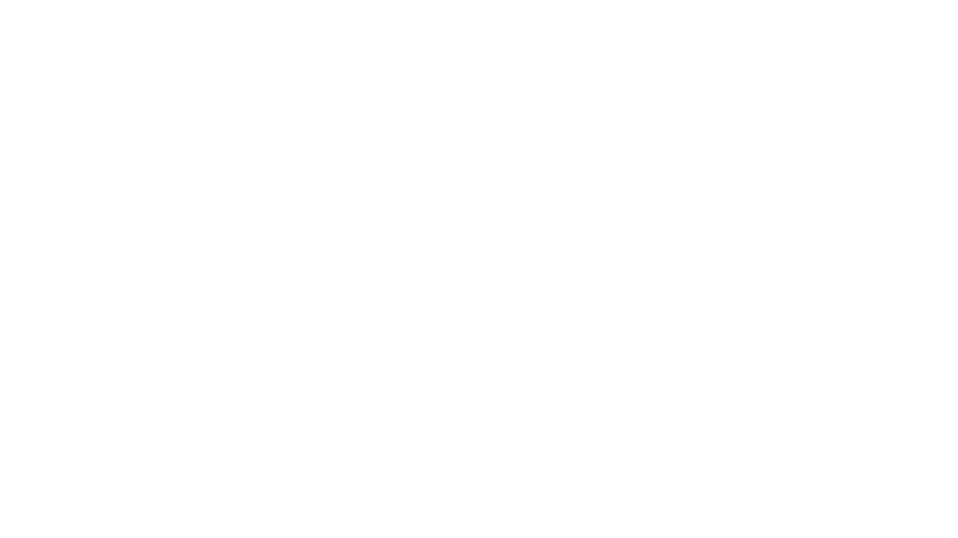
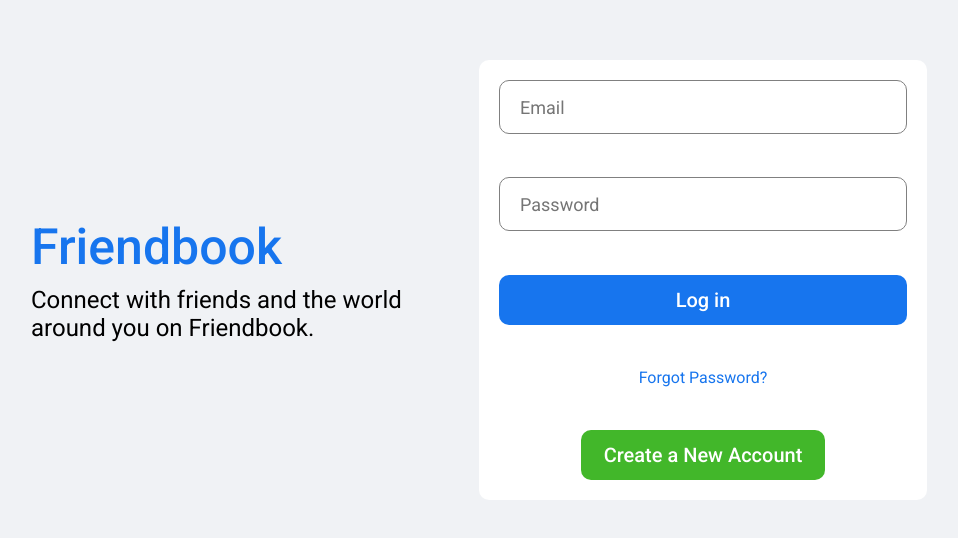
Before and after one commit to giou55/social-media-react, a React (Create React App) app: page /login in a window 1280 px wide. Shown: the part 120-658 px from the top of the page, without its empty margins (161-1119 px from the left). Built offline with nearby package versions, Linux system fonts and the light colour scheme.

Commit message:
fix the routes using user object

```diff
--- a/src/App.js
+++ b/src/App.js
@@ -3,9 +3,13 @@
 import Register from "./pages/register/Register";
 import Profile from "./pages/profile/Profile";
 
-import { BrowserRouter as Router, Switch, Route } from "react-router-dom";
+import { BrowserRouter as Router, Switch, Route, Redirect } from "react-router-dom";
+import { useContext } from "react";
+import { AuthContext } from "./context/AuthContext";
 
 function App() {
+    const {user} = useContext(AuthContext);
+
 	return (
 		<Router>
 			<Switch>
@@ -13,13 +17,13 @@
 					<Profile />
 				</Route>
 				<Route path="/login">
-					<Login />
+					{user ? <Redirect to="/" /> : <Login />}
 				</Route>
 				<Route path="/register">
-					<Register />
+					{user ? <Redirect to="/" /> : <Register />}
 				</Route>
 				<Route exact path="/">
-					<Home />
+					{user ? <Home /> : <Register />}
 				</Route>
 			</Switch>
 		</Router>
--- a/src/apiCalls.js
+++ b/src/apiCalls.js
@@ -1,11 +1,11 @@
 import axios from "axios";
 
 export const loginCall = async (userCredential, dispatch) => {
-    dispatch({type: "LOGIN_START"});
-    try {
-        const res = await axios.post("auth/login", userCredential);
-        dispatch({type:"LOGIN_SUCCESS", payload: res.data});
-    } catch (err) {
-        dispatch({ type: "LOGIN_FAILURE", payload: err });
-    }
-}
+	dispatch({ type: "LOGIN_START" });
+	try {
+		const res = await axios.post("/auth/login", userCredential);
+		dispatch({ type: "LOGIN_SUCCESS", payload: res.data });
+	} catch (err) {
+		dispatch({ type: "LOGIN_FAILURE", payload: err });
+	}
+};
--- a/src/context/AuthContext.js
+++ b/src/context/AuthContext.js
@@ -9,7 +9,7 @@
 
 export const AuthContext = createContext(INITIAL_STATE);
 
-export const AuthContextProvider = ({ childen }) => {
+export const AuthContextProvider = ({ children }) => {
 	const [state, dispatch] = useReducer(AuthReducer, INITIAL_STATE);
 
 	return (
@@ -21,7 +21,7 @@
 				dispatch,
 			}}
 		>
-			{childen}
+			{children}
 		</AuthContext.Provider>
 	);
 };
--- a/src/pages/login/Login.jsx
+++ b/src/pages/login/Login.jsx
@@ -2,12 +2,13 @@
 import "./login.css";
 import { loginCall } from "../../apiCalls";
 import { AuthContext } from "../../context/AuthContext";
+import { CircularProgress } from "@material-ui/core";
 
 export default function Login() {
 	const email = useRef();
 	const password = useRef();
 
-	const { user, dispatch } = useContext(AuthContext);
+	const { isFetching, user, error, dispatch } = useContext(AuthContext);
 
 	const handleClick = (e) => {
 		e.preventDefault();
@@ -46,7 +47,13 @@
 							className="loginInput"
 							ref={password}
 						/>
-						<button className="loginButton">Log in</button>
+						<button className="loginButton">
+							{isFetching ? (
+								<CircularProgress color="white" size="20px" />
+							) : (
+								"Log in"
+							)}
+						</button>
 						<span className="loginForgot">Forgot Password?</span>
 						<button className="loginRegisterButton">
 							Create a New Account
--- a/src/pages/login/login.css
+++ b/src/pages/login/login.css
@@ -65,6 +65,10 @@
     cursor: pointer;
 }
 
+.loginButton:focus {
+    outline: none;
+}
+
 .loginForgot {
     text-align: center;
     color:#1775ee;
```
